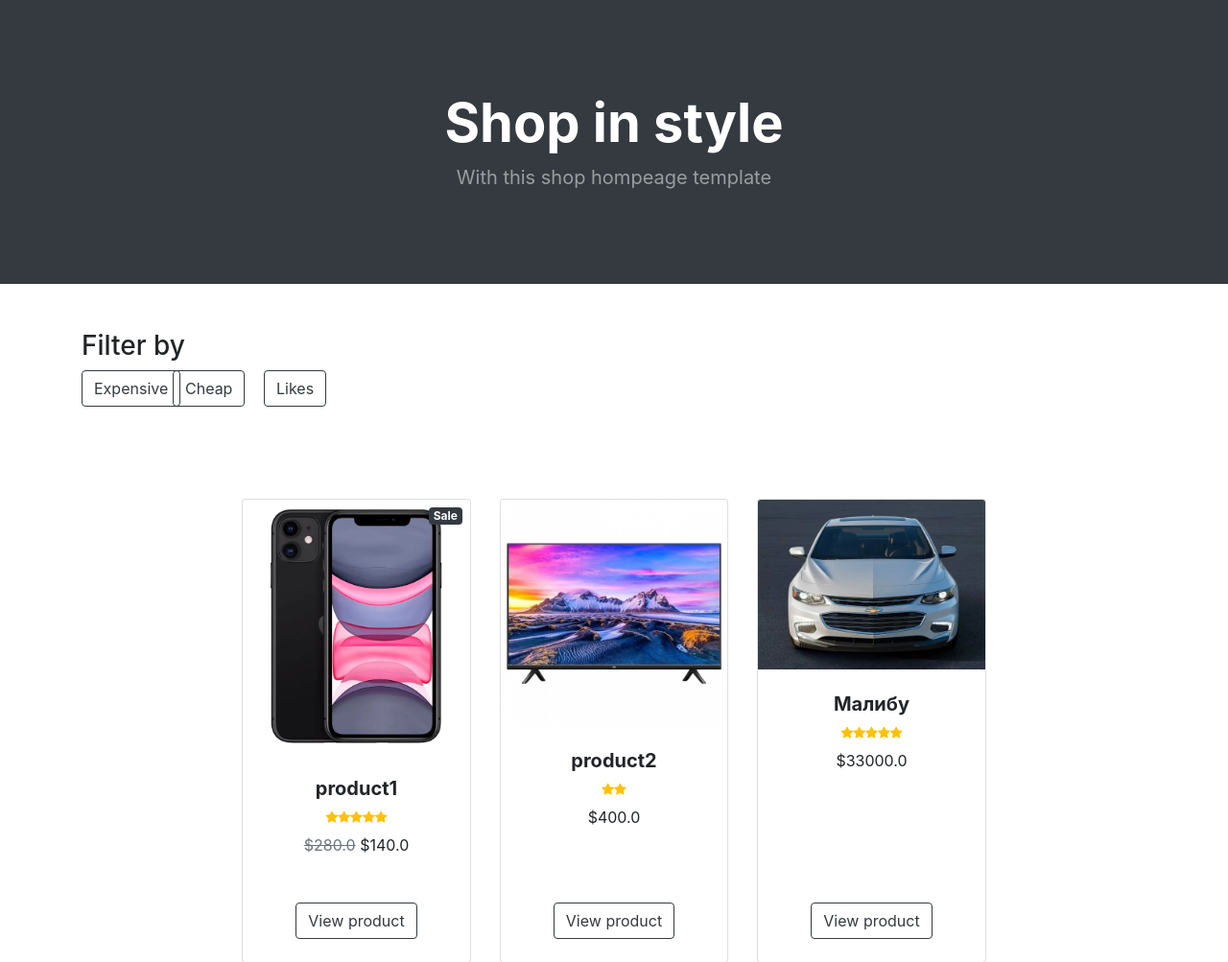
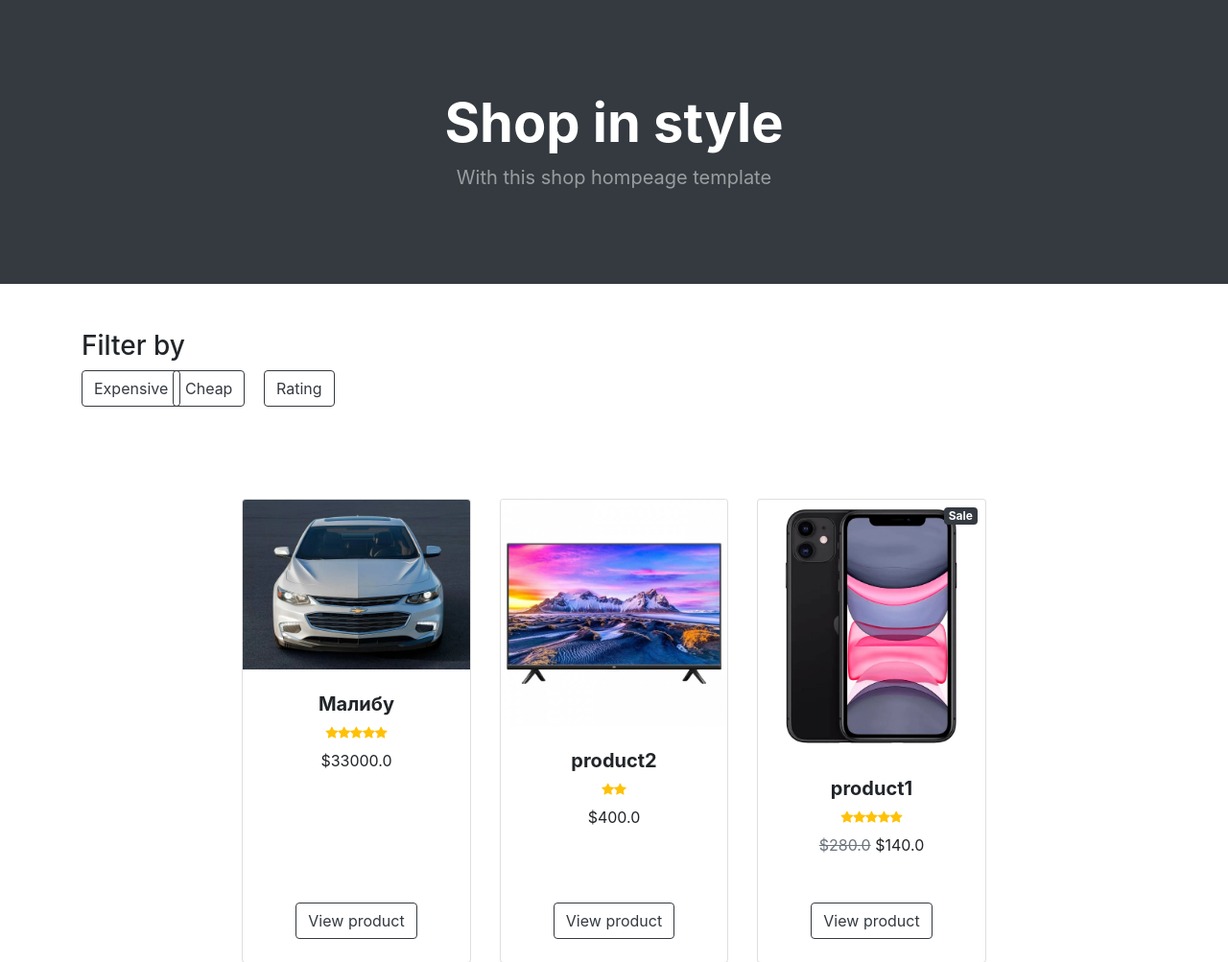
Before and after one commit to Biloliddin777/Online_shop, a Django app: page /product-list/?filter=expensive in a window 1280 px wide. Shown: the part 57-1060 px from the top of the page at 96% size. Run offline with Django 5.2, Linux system fonts and the light colour scheme; data comes from the database, SQL or seed files in the repository; both versions use the stored data as it was after the commit; some libraries are stand-ins or nearby versions.

Commit message:
SEARCH part

```diff
--- /dev/null
+++ b/online_shop/templates/online_shop/base/base.html
@@ -0,0 +1,77 @@
+{% load static %}
+<!DOCTYPE html>
+<html lang="en">
+<head>
+    <meta charset="utf-8"/>
+    <meta name="viewport" content="width=device-width, initial-scale=1, shrink-to-fit=no"/>
+    <meta name="description" content=""/>
+    <meta name="author" content=""/>
+
+    <title>{% block title %} {% endblock %}</title>
+
+
+    <!-- Favicon-->
+    <link rel="icon" type="image/x-icon" href="{% static 'online_shop/assets/favicon.ico' %}"/>
+    <!-- Bootstrap icons-->
+    <link href="https://cdn.jsdelivr.net/npm/bootstrap-icons@1.5.0/font/bootstrap-icons.css" rel="stylesheet"/>
+    <!-- Core theme CSS (includes Bootstrap)-->
+    <link href="{% static 'online_shop/css/styles.css' %}" rel="stylesheet"/>
+    <link rel="stylesheet" href="https://cdn.jsdelivr.net/npm/bootstrap@4.6.0/dist/css/bootstrap.min.css">
+
+</head>
+<body>
+<!-- Navigation-->
+<nav class="navbar navbar-expand-lg navbar-light bg-light">
+    <div class="container px-4 px-lg-5">
+        <a class="navbar-brand" href="{% url 'product_list' %}">Start Bootstrap</a>
+        <button class="navbar-toggler" type="button" data-bs-toggle="collapse" data-bs-target="#navbarSupportedContent"
+                aria-controls="navbarSupportedContent" aria-expanded="false" aria-label="Toggle navigation"><span
+                class="navbar-toggler-icon"></span></button>
+        <div class="collapse navbar-collapse" id="navbarSupportedContent">
+            <ul class="navbar-nav me-auto mb-2 mb-lg-0 ms-lg-4">
+                <li class="nav-item"><a class="nav-link active" aria-current="page" href="#!">Home</a></li>
+                <li class="nav-item"><a class="nav-link" href="#!">About</a></li>
+                <li class="nav-item dropdown">
+                    <a class="nav-link dropdown-toggle" id="navbarDropdown" href="#" role="button"
+                       data-bs-toggle="dropdown" aria-expanded="false">Categories</a>
+                    <ul class="dropdown-menu" aria-labelledby="navbarDropdown">
+                        {% for category in categories %}
+                            <li><a class="dropdown-item"
+                                   href="{% url 'category_detail_id' category.id %}">{{ category.title }}</a></li>
+                        {% endfor %}
+
+                    </ul>
+                </li>
+
+
+            </ul>
+            <form class="d-flex">
+                <input type="text" class="form-contro" name="q">
+                <button class="btn btn-outline-dark" type="submit">
+                    <i class="bi-search-fill me-1"></i>
+                    Search
+
+                </button>
+            </form>
+        </div>
+    </div>
+</nav>
+<!-- Header-->
+{% block main_content %}
+{% endblock %}
+
+{% block product_detail_content %}
+{% endblock %}
+<!-- Footer-->
+<footer class="py-5 bg-dark">
+    <div class="container"><p class="m-0 text-center text-white">Copyright &copy; Your Website 2023</p></div>
+</footer>
+<!-- Bootstrap core JS-->
+<script src="https://cdn.jsdelivr.net/npm/bootstrap@5.2.3/dist/js/bootstrap.bundle.min.js"></script>
+<!-- Core theme JS-->
+<script src="{% static 'online_shop/js/scripts.js' %}"></script>
+<script src="https://code.jquery.com/jquery-3.5.1.slim.min.js"></script>
+<script src="https://cdn.jsdelivr.net/npm/popper.js@1.16.1/dist/umd/popper.min.js"></script>
+<script src="https://cdn.jsdelivr.net/npm/bootstrap@4.6.0/dist/js/bootstrap.min.js"></script>
+</body>
+</html>
--- a/online_shop/templates/online_shop/home.html
+++ b/online_shop/templates/online_shop/home.html
@@ -1,59 +1,9 @@
+{% extends 'online_shop/base/base.html' %}
 {% load static %}
-<!DOCTYPE html>
-<html lang="en">
-<head>
-    <meta charset="utf-8"/>
-    <meta name="viewport" content="width=device-width, initial-scale=1, shrink-to-fit=no"/>
-    <meta name="description" content=""/>
-    <meta name="author" content=""/>
-    <title>Shop Homepage - Start Bootstrap Template</title>
-    <!-- Favicon-->
-    <link rel="icon" type="image/x-icon" href="{% static 'online_shop/assets/favicon.ico' %}"/>
-    <!-- Bootstrap icons-->
-    <link href="https://cdn.jsdelivr.net/npm/bootstrap-icons@1.5.0/font/bootstrap-icons.css" rel="stylesheet"/>
-    <!-- Core theme CSS (includes Bootstrap)-->
-    <link href="{% static 'online_shop/css/styles.css' %}" rel="stylesheet"/>
-    <link rel="stylesheet" href="https://cdn.jsdelivr.net/npm/bootstrap@4.6.0/dist/css/bootstrap.min.css">
-
-</head>
-<body>
-<!-- Navigation-->
-<nav class="navbar navbar-expand-lg navbar-light bg-light">
-    <div class="container px-4 px-lg-5">
-        <a class="navbar-brand" href="{% url 'product_list' %}">Start Bootstrap</a>
-        <button class="navbar-toggler" type="button" data-bs-toggle="collapse" data-bs-target="#navbarSupportedContent"
-                aria-controls="navbarSupportedContent" aria-expanded="false" aria-label="Toggle navigation"><span
-                class="navbar-toggler-icon"></span></button>
-        <div class="collapse navbar-collapse" id="navbarSupportedContent">
-            <ul class="navbar-nav me-auto mb-2 mb-lg-0 ms-lg-4">
-                <li class="nav-item"><a class="nav-link active" aria-current="page" href="#!">Home</a></li>
-                <li class="nav-item"><a class="nav-link" href="#!">About</a></li>
-                <li class="nav-item dropdown">
-                    <a class="nav-link dropdown-toggle" id="navbarDropdown" href="#" role="button"
-                       data-bs-toggle="dropdown" aria-expanded="false">Categories</a>
-                    <ul class="dropdown-menu" aria-labelledby="navbarDropdown">
-                        {% for category in categories %}
-                            <li><a class="dropdown-item"
-                                   href="{% url 'category_detail_id' category.id %}">{{ category.title }}</a></li>
-                        {% endfor %}
-
-                    </ul>
-                </li>
-
-
-            </ul>
-            <form class="d-flex">
-                <input type="text" class="form-contro">
-                <button class="btn btn-outline-dark" type="submit">
-                    <i class="bi-search-fill me-1"></i>
-                    Search
-
-                </button>
-            </form>
-        </div>
-    </div>
-</nav>
-<!-- Header-->
+{% block title %}
+    Product List
+{% endblock %}
+{% block main_content %}
     <header class="bg-dark py-5">
         <div class="container px-4 px-lg-5 my-5">
             <div class="text-center text-white">
@@ -70,15 +20,15 @@
         </div>
         <div class="row">
             <div class="col-1">
-            <a class="btn btn-outline-dark mt-auto" href="#"> Expensive </a>
+                <a class="btn btn-outline-dark mt-auto" href="?filter=expensive"> Expensive </a>
             </div>
 
             <div class="col-1">
-            <a class="btn btn-outline-dark mt-auto" href="#"> Cheap </a>
+                <a class="btn btn-outline-dark mt-auto" href="?filter=cheap"> Cheap </a>
             </div>
 
             <div class="col-1">
-            <a class="btn btn-outline-dark mt-auto" href="#"> Likes </a>
+                <a class="btn btn-outline-dark mt-auto" href="?filter=rating"> Rating </a>
             </div>
 
         </div>
@@ -91,7 +41,8 @@
                         <div class="card h-100">
                             <!-- Sale badge-->
                             {% if product.discount %}
-                            <div class="badge bg-dark text-white position-absolute" style="top: 0.5rem; right: 0.5rem">
+                                <div class="badge bg-dark text-white position-absolute"
+                                     style="top: 0.5rem; right: 0.5rem">
                                     Sale
                                 </div>
                             {% endif %}
@@ -138,16 +89,4 @@
             </div>
         </div>
     </section>
-<!-- Footer-->
-<footer class="py-5 bg-dark">
-    <div class="container"><p class="m-0 text-center text-white">Copyright &copy; Your Website 2023</p></div>
-</footer>
-<!-- Bootstrap core JS-->
-<script src="https://cdn.jsdelivr.net/npm/bootstrap@5.2.3/dist/js/bootstrap.bundle.min.js"></script>
-<!-- Core theme JS-->
-<script src="{% static 'online_shop/js/scripts.js' %}"></script>
-<script src="https://code.jquery.com/jquery-3.5.1.slim.min.js"></script>
-<script src="https://cdn.jsdelivr.net/npm/popper.js@1.16.1/dist/umd/popper.min.js"></script>
-<script src="https://cdn.jsdelivr.net/npm/bootstrap@4.6.0/dist/js/bootstrap.min.js"></script>
-</body>
-</html>
+{% endblock %}
--- a/online_shop/views.py
+++ b/online_shop/views.py
@@ -7,6 +7,7 @@
 
 from online_shop.forms import CommentModelForm, OrderModelForm, ProductModelForm
 from online_shop.models import Category, Product, Comment
+from django.db.models import Q
 
 
 # Create your views here.
@@ -14,12 +15,34 @@
 
 def product_list(request, category_id: Optional[int] = None):
     categories = Category.objects.all().order_by('id')
+    search = request.GET.get('q')
+    filter_type = request.GET.get('filter', '')
     if category_id:
+        if filter_type == 'expensive':
+            products = Product.objects.filter(category=category_id).order_by('-price')
+        elif filter_type == 'cheap':
+            products = Product.objects.filter(category=category_id).order_by('price')
+        elif filter_type == 'rating':
+            products = Product.objects.filter(Q(category=category_id) & Q(rating__gte=4)).order_by('-rating')
 
-        products = Product.objects.filter(category=category_id)
+        else:
+            products = Product.objects.filter(category=category_id)
 
     else:
-        products = Product.objects.all()
+        if filter_type == 'expensive':
+            products = Product.objects.all().order_by('-price')
+        elif filter_type == 'cheap':
+            products = Product.objects.all().order_by('price')
+        elif filter_type == 'rating':
+            products = Product.objects.filter(Q(rating__gte=4)).order_by('-rating')
+            print(products)
+
+        else:
+            products = Product.objects.all()
+
+    if search:
+        products = products.filter(Q(name__icontains=search) | Q(comments__name__icontains=search))
+
     context = {
         'products': products,
         'categories': categories
@@ -28,11 +51,13 @@
 
 
 def product_detail(request, product_id):
+    categories = Category.objects.all()
     product = Product.objects.get(id=product_id)
     comments = Comment.objects.filter(product=product_id, is_provide=True).order_by('-id')
     context = {
         'product': product,
-        'comments': comments
+        'comments': comments,
+        'categories': categories
     }
 
     return render(request, 'online_shop/detail.html', context)
```
Also changed, not shown: db.sqlite3, media/products/S600xU_2x.webp (added). Lines whose indentation alone changed are shown as unchanged.
